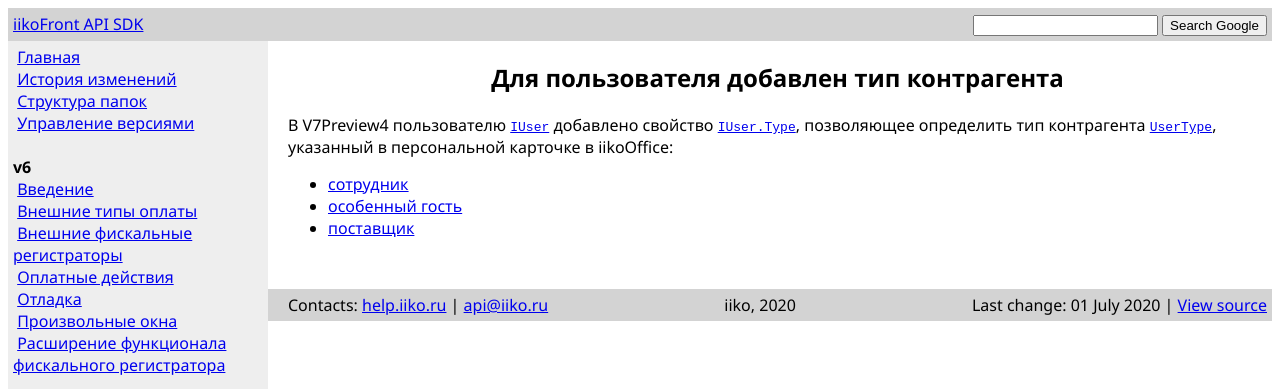
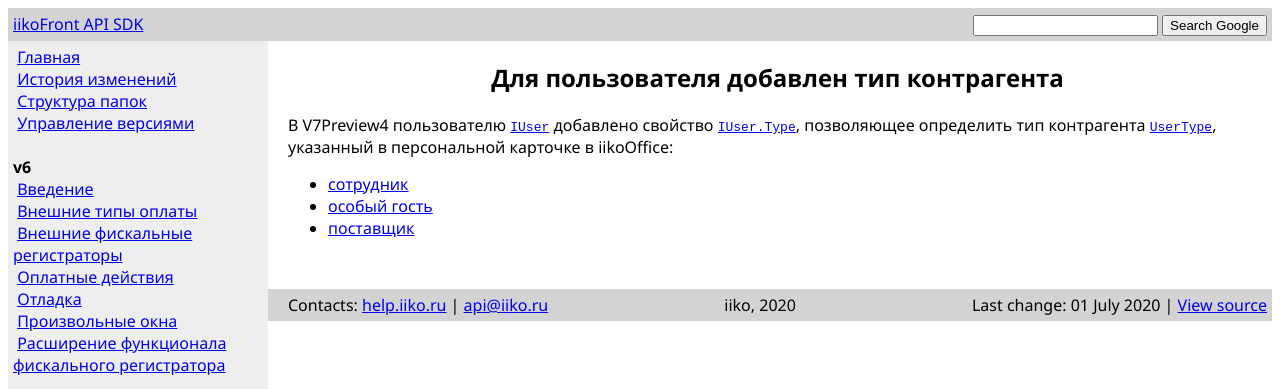
Before and after one commit to iiko/front.api.doc, a Jekyll site: the page built from _posts/2020-07-01-user-type.md, in a window 1280 px wide. Shown: the top 389 px of the page. Built offline with Jekyll 4.4.1, drawn with Linux system fonts in a browser that asks for light colours.

Commit message:
RMS-51364 Исправление опечатки

```diff
--- a/_posts/2020-07-01-user-type.md
+++ b/_posts/2020-07-01-user-type.md
@@ -9,5 +9,5 @@ layout: default
 указанный в персональной карточке в iikoOffice:
 
 - [сотрудник](https://ru.iiko.help/articles/#!iikooffice-7-2/topic-301/)
-- [особенный гость](https://ru.iiko.help/articles/#!iikooffice-7-2/topic-501)
+- [особый гость](https://ru.iiko.help/articles/#!iikooffice-7-2/topic-501)
 - [поставщик](https://ru.iiko.help/articles/#!iikooffice-7-2/topic-204/)
```
